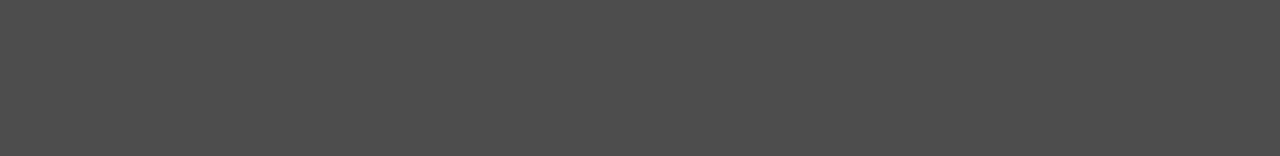
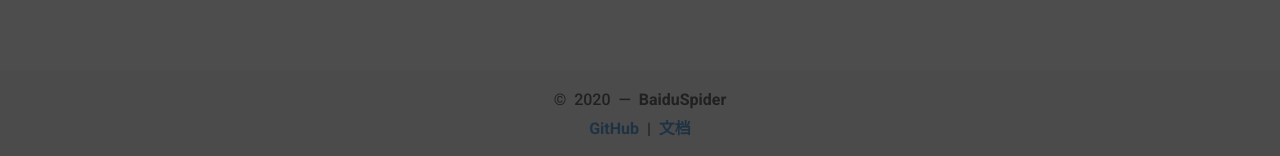
Before and after one commit to BaiduSpider/BaiduSpider, a Vue app in the folder web/: page /search/web in a window 1280 px wide. Shown: the part 641-797 px from the top of the page. Built offline with nearby package versions, Linux system fonts and the light colour scheme; no server answers.

Commit message:
Web：网页搜索视频&footer

```diff
--- a/web/src/App.vue
+++ b/web/src/App.vue
@@ -8,11 +8,13 @@
         <p>请开启API后，刷新此页。</p>
       </div>
     </v-overlay>
+    <Footer/>
   </v-app>
 </template>
 
 <script>
 import StatusService from '@/services/StatusService'
+import Footer from '@/components/Footer'
 
 export default {
   name: 'App',
@@ -21,6 +23,9 @@
       offline: false,
       loading: true
     }
+  },
+  components: {
+    Footer
   },
   methods: {
     getStatus: async function () {
--- /dev/null
+++ b/web/src/components/Footer.vue
@@ -0,0 +1,40 @@
+<template>
+  <div style="margin-top: 100px">
+    <v-footer
+      absolute
+      class="font-weight-medium"
+    >
+      <v-col
+        class="text-center"
+        cols="12"
+      >
+        <!--
+        <v-divider style="margin-bottom: 15px"></v-divider>
+        -->
+        &copy;&nbsp;
+        {{ new Date().getFullYear() }}
+        &nbsp;—&nbsp;
+        <strong>BaiduSpider</strong>
+        <br/>
+        <div style="margin-top: 5px"/>
+        <strong>
+          <a href="https://github.com/samzhangjy/BaiduSpider" target="_blank">
+            GitHub
+          </a>
+        </strong>
+        &nbsp;|&nbsp;
+        <strong>
+          <a href="https://samzhangjy.github.io/BaiduSpider" target="_blank">
+            文档
+          </a>
+        </strong>
+      </v-col>
+    </v-footer>
+  </div>
+</template>
+
+<script>
+export default {
+  name: 'Footer'
+}
+</script>
--- a/web/src/components/WebResults.vue
+++ b/web/src/components/WebResults.vue
@@ -7,8 +7,10 @@
       </small>
       <p/>
       <WebCalc :results="resultsCalc"/>
+      <WebVideo :results="resultsVideo"/>
       <WebNews :results="resultsNews"/>
       <WebResult :results="resultsNormal" :key="resultId"/>
+      <div style="margin-top: 35px"/>
       <v-pagination
         v-model="currentPage"
         :length="results.total"
@@ -24,6 +26,7 @@
 import WebResult from '@/components/WebResult'
 import WebCalc from '@/components/WebCalc'
 import WebNews from '@/components/WebNews'
+import WebVideo from '@/components/WebVideo'
 
 export default {
   name: 'WebResults',
@@ -39,7 +42,8 @@
       resultId: 0,
       resultsCalc: {},
       currentPage: 1,
-      resultsNews: []
+      resultsNews: [],
+      resultsVideo: []
     }
   },
   methods: {
@@ -56,6 +60,7 @@
         this.resultsNormal = []
         this.resultsCalc = {}
         this.resultsNews = []
+        this.resultsVideo = []
         this.results = data.data.results
         var i
         for (i = 0; i < this.results.results.length; i++) {
@@ -65,6 +70,8 @@
             this.resultsCalc = this.results.results[i]
           } else if (this.results.results[i].type === 'news') {
             this.resultsNews = this.results.results[i].results
+          } else if (this.results.results[i].type === 'video') {
+            this.resultsVideo = this.results.results[i].results
           }
         }
         this.resultId += 1
@@ -75,7 +82,8 @@
     ResultsNavbar,
     WebResult,
     WebCalc,
-    WebNews
+    WebNews,
+    WebVideo
   },
   created: function () {
     this.query = this.$route.query.q
--- /dev/null
+++ b/web/src/components/WebVideo.vue
@@ -0,0 +1,83 @@
+<template>
+  <div v-if="results[0]">
+    <v-list>
+      <v-list-item>
+        <v-row>
+          <v-col
+            cols="12"
+            v-for="(video, index) in results"
+            :key="index"
+            lg="3"
+            sm="4"
+            xl="6"
+          >
+            <v-card max-width="320" outlined>
+              <v-hover v-slot:default="{ hover }">
+                <div>
+                  <v-img :src="video.cover">
+                    <v-chip
+                      color="grey darken-3"
+                      text-color="white"
+                      style="float: right; margin-right: 5px; margin-top: 10px"
+                      small
+                    >
+                      {{ video.length }}
+                    </v-chip>
+                    <v-fade-transition>
+                      <v-overlay
+                        v-if="hover"
+                        absolute
+                      >
+                        <v-btn
+                          :class="{ 'show-btns': hover }"
+                          icon
+                          :href="video.url"
+                          target="_blank"
+                        >
+                          <v-icon :class="{ 'show-btns': hover }">
+                            mdi-play
+                          </v-icon>
+                        </v-btn>
+                      </v-overlay>
+                    </v-fade-transition>
+                  </v-img>
+                </div>
+              </v-hover>
+
+              <v-card-text>
+                <h3 style="margin-bottom: 5px">
+                  <a :href="video.url">
+                    {{ video.title }}
+                  </a>
+                </h3>
+                {{ video.origin }}
+              </v-card-text>
+            </v-card>
+          </v-col>
+        </v-row>
+      </v-list-item>
+      <v-subheader>
+        视频
+      </v-subheader>
+    </v-list>
+    <v-divider></v-divider>
+  </div>
+</template>
+
+<script>
+export default {
+  name: 'WebVideo',
+  props: [
+    'results'
+  ]
+}
+</script>
+
+<style>
+.show-btns {
+  color: rgba(255, 255, 255, 1) !important;
+}
+a {
+  text-decoration: none;
+}
+</style>
```
